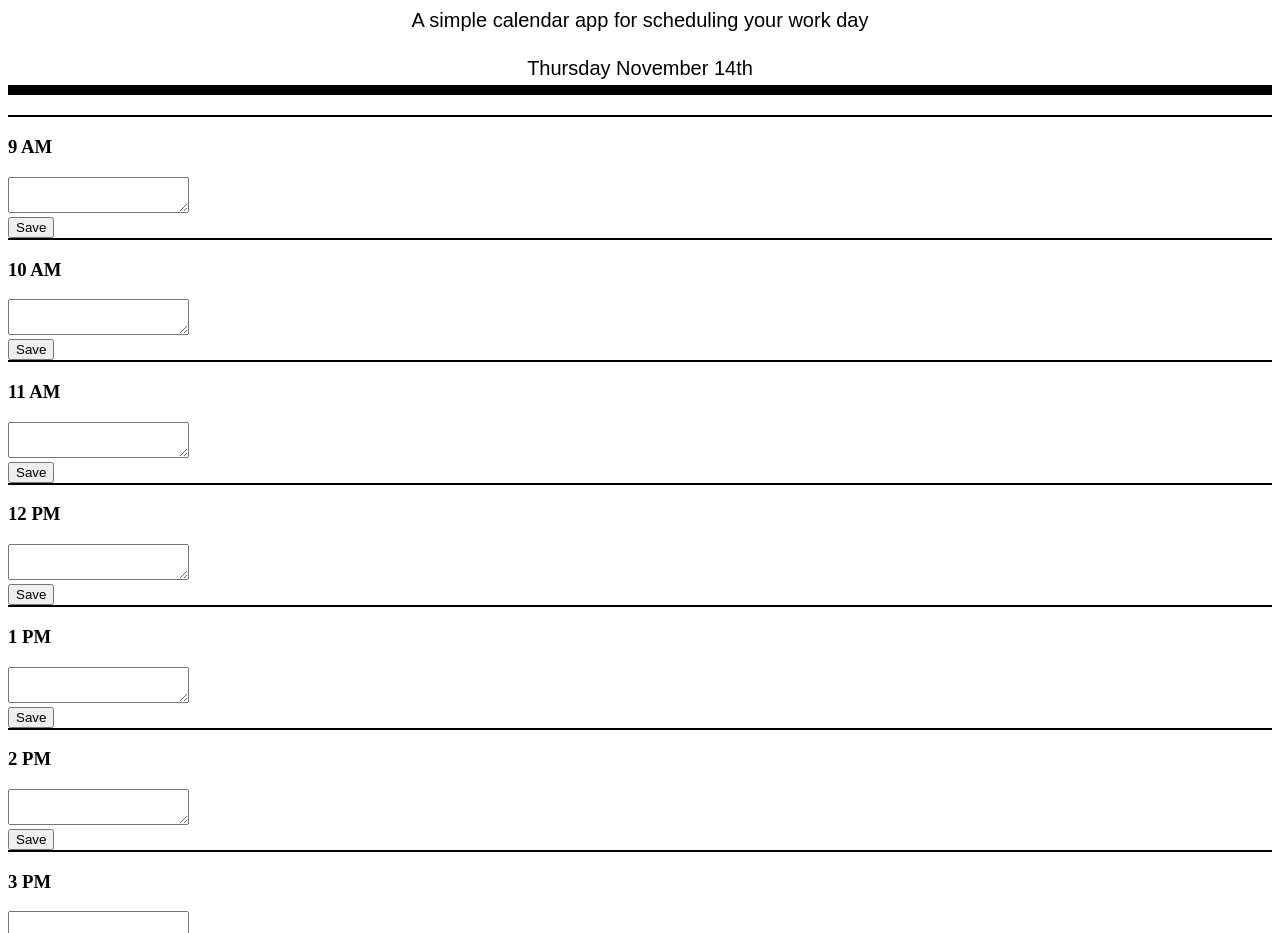
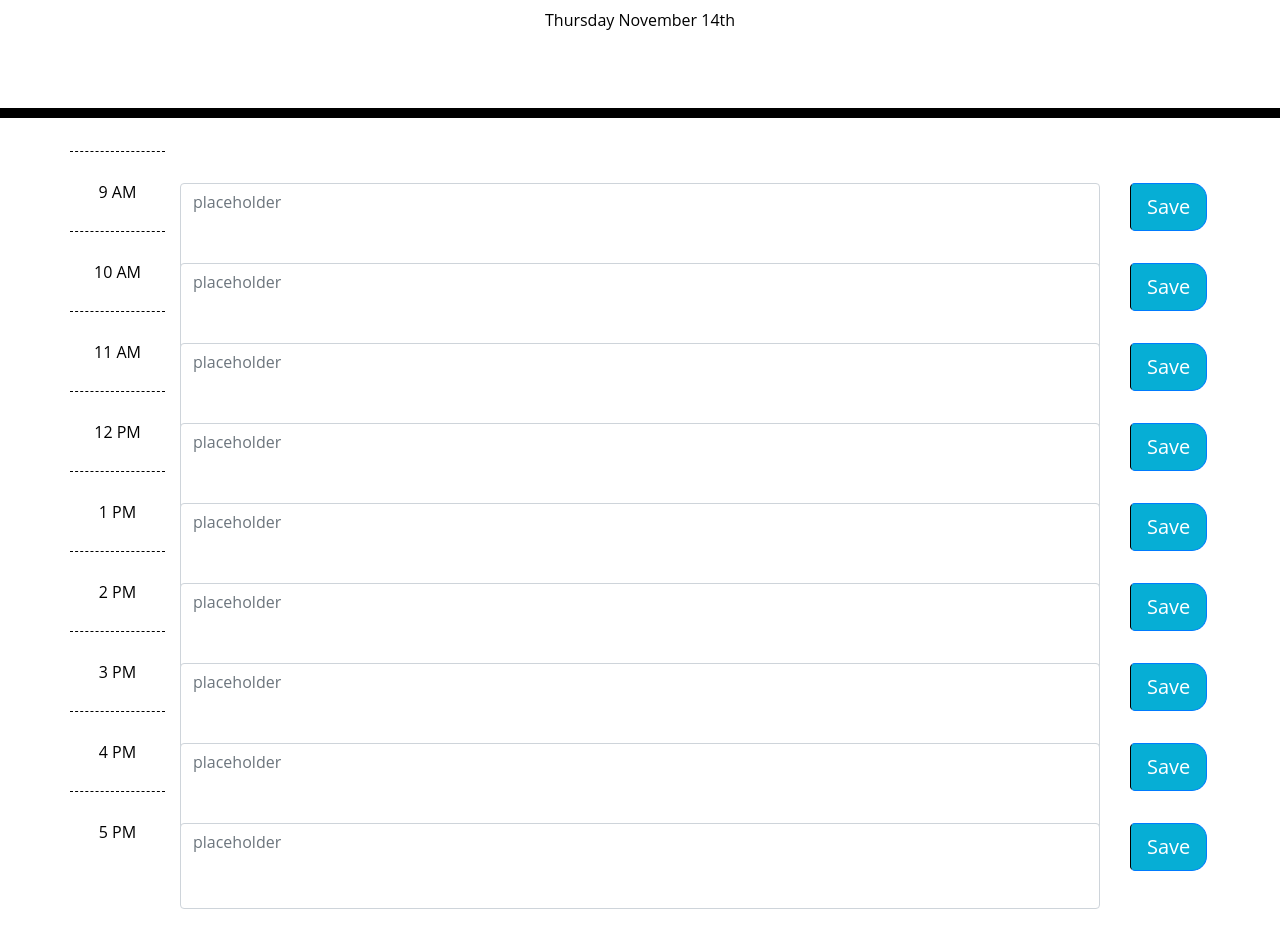
Before and after one commit to tshivers/day-planner, a plain HTML site: page index.html in a window 1280 px wide. Shown: the part 140-1073 px from the top of the page. Drawn offline with nearby package versions, Linux system fonts and the light colour scheme.

Commit message:
adding modified index.html index.js and styles.css

```diff
--- a/index.html
+++ b/index.html
@@ -1,17 +1,20 @@
 <!DOCTYPE html>
 <html lang="en">
 <head>
+    <!-- Required meta tags -->
     <meta charset="UTF-8">
     <meta name="viewport" content="width=device-width, initial-scale=1.0">
     <meta http-equiv="X-UA-Compatible" content="ie=edge">
-    <link href="https://fonts.googleapis.com/css?family=Amatic+SC:700|Josefin+Sans&display=swap" rel="stylesheet"/>
-    <link rel="stylesheet" href="https://stackpath.bootstrapcdn.com/font-awesome/4.7.0/css/font-awesome.min.css"/>
-    <script src="https://maxcdn.bootstrapcdn.com/bootstrap/3.4.0/js/bootstrap.min.js"></script>
-    <script src="https://ajax.googleapis.com/ajax/libs/jquery/3.4.1/jquery.min.js"></script>
 
+    <!-- Added Bootstrap CDN for styling functionality-->
+    <link rel="stylesheet" href="https://stackpath.bootstrapcdn.com/bootstrap/4.3.1/css/bootstrap.min.css"
+    integrity="sha384-ggOyR0iXCbMQv3Xipma34MD+dH/1fQ784/j6cY/iJTQUOhcWr7x9JvoRxT2MZw1T" crossorigin="anonymous"/>
 
+    <!-- Linked CSS -->
     <link rel="stylesheet" type="text/css" href="styles.css">
 
+    <!-- Added moment.js for time/date referrence/functionality-->
+    <script src="https://cdnjs.cloudflare.com/ajax/libs/moment.js/2.24.0/moment.min.js"></script>
     <title>Work Day Scheduler</title>
 </head>
 
@@ -21,60 +24,107 @@
         <p class="day-app">A simple calendar app for scheduling your work day</p>
         <p id="currentDay"></p>
     </header>
+
     <div class="container">
+        <div class="time-block">
             <div class="row">
-            <div class="col-1="><h3>9 AM</h3>
-                <div class="col-9">
-                    <textarea class="form" id="formTextarea1" rows="2"></textarea>
-            <div class="col-2"><button type="button" class="btn btn-primary btn-lg saveBtn nine">Save</button>
+                <div class="col-1 hour">
+                    <p>9 AM</p>
+                </div>
+                <div class="col-10 text-input">
+                    <textarea class="form-control" id="formControlTextarea1" placeholder="placeholder" rows="3"></textarea>
+                </div>
+                <div class="col-md-1 saveButton">
+                    <button type="button" class="btn btn-primary btn-lg saveBtn nineSave">Save</button>
+                </div>
             </div>
             <div class="row">
-            <div class="col-1="><h3>10 AM</h3>
-                <div class="col-9">
-                    <textarea class="form" id="formTextarea2" rows="2"></textarea>
-                <div class="col-2"><button type="button" class="btn btn-primary btn-lg saveBtn ten">Save</button>
+                <div class="col-1 hour">
+                    <p>10 AM</p>
+                </div>
+                <div class="col-10 text-input">
+                    <textarea class="form-control" id="formControlTextarea1" placeholder="placeholder" rows="3"></textarea>
+                </div>
+                <div class="col-md-1 saveButton">
+                    <button type="button" class="btn btn-primary btn-lg saveBtn nineSave">Save</button>
+                </div>
             </div>
             <div class="row">
-            <div class="col-1="><h3>11 AM</h3>
-                <div class="col-9">
-                    <textarea class="form" id="formTextarea3" rows="2"></textarea>
-                <div class="col-2"><button type="button" class="btn btn-primary btn-lg saveBtn eleven">Save</button>
+                <div class="col-1 hour">
+                    <p>11 AM</p>
+                </div>
+                <div class="col-10 text-input">
+                    <textarea class="form-control" id="formControlTextarea1" placeholder="placeholder" rows="3"></textarea>
+                </div>
+                <div class="col-md-1 saveButton">
+                    <button type="button" class="btn btn-primary btn-lg saveBtn nineSave">Save</button>
+                </div>
             </div>
             <div class="row">
-            <div class="col-1="><h3>12 PM</h3>
-                <div class="col-9">
-                    <textarea class="form" id="formTextarea4" rows="2"></textarea>
-                <div class="col-2"><button type="button" class="btn btn-primary btn-lg saveBtn noon">Save</button>
+                <div class="col-1 hour">
+                    <p>12 PM</p>
+                </div>
+                <div class="col-10 text-input">
+                    <textarea class="form-control" id="formControlTextarea1" placeholder="placeholder" rows="3"></textarea>
+                </div>
+                    <div class="col-md-1 saveButton">
+                        <button type="button" class="btn btn-primary btn-lg saveBtn nineSave">Save</button>
+                </div>
             </div>
                 <div class="row">
-            <div class="col-1="><h3>1 PM</h3>
-                <div class="col-9">
-                    <textarea class="form" id="formTextarea5" rows="2"></textarea>
-                <div class="col-2"><button type="button" class="btn btn-primary btn-lg saveBtn one">Save</button>
+                    <div class="col-1 hour">
+                        <p>1 PM</p>
+                    </div>
+                    <div class="col-10 text-input">
+                        <textarea class="form-control" id="formControlTextarea1" placeholder="placeholder" rows="3"></textarea>
+                    </div>
+                    <div class="col-md-1 saveButton">
+                        <button type="button" class="btn btn-primary btn-lg saveBtn nineSave">Save</button>
+                    </div>
             </div>
                 <div class="row">
-            <div class="col-1="><h3>2 PM</h3>
-                <div class="col-9">
-                    <textarea class="form" id="formTextarea6" rows="2"></textarea>
-                <div class="col-2"><button type="button" class="btn btn-primary btn-lg saveBtn two">Save</button>
+                    <div class="col-1 hour">
+                        <p>2 PM</p>
+                    </div>
+                    <div class="col-10 text-input">
+                        <textarea class="form-control" id="formControlTextarea1" placeholder="placeholder" rows="3"></textarea>
+                    </div>
+                    <div class="col-md-1 saveButton">
+                        <button type="button" class="btn btn-primary btn-lg saveBtn nineSave">Save</button>
+                    </div>
             </div>
                 <div class="row">
-            <div class="col-1="><h3>3 PM</h3>
-                <div class="col-9">
-                    <textarea class="form" id="formTextarea7" rows="2"></textarea>
-                <div class="col-2"><button type="button" class="btn btn-primary btn-lg saveBtn three">Save</button>
+                    <div class="col-1 hour">
+                        <p>3 PM</p>
+                    </div>
+                    <div class="col-10 text-input">
+                        <textarea class="form-control" id="formControlTextarea1" placeholder="placeholder" rows="3"></textarea>
+                    </div>
+                    <div class="col-md-1 saveButton">
+                        <button type="button" class="btn btn-primary btn-lg saveBtn nineSave">Save</button>
+                    </div>
             </div>
             <div class="row">
-            <div class="col-1="><h3>4 PM</h3>
-                <div class="col-9">
-                    <textarea class="form" id="formTextarea8" rows="2"></textarea>
-                <div class="col-2"><button type="button" class="btn btn-primary btn-lg saveBtn four">Save</button>
+                <div class="col-1 hour">
+                    <p>4 PM</p>
+                </div>
+                <div class="col-10 text-input">
+                    <textarea class="form-control" id="formControlTextarea1" placeholder="placeholder" rows="3"></textarea>
+                </div>
+                <div class="col-md-1 saveButton">
+                    <button type="button" class="btn btn-primary btn-lg saveBtn nineSave">Save</button>
+                </div>
             </div>
                 <div class="row">
-            <div class="col-1="><h3>5 PM</h3>
-                <div class="col-9">
-                    <textarea class="form" id="formTextarea9" rows="2"></textarea>
-                <div class="col-2"><button type="button" class="btn btn-primary btn-lg saveBtn five">Save</button>
+                    <div class="col-1 hour">
+                        <p>5 PM</p>
+                    </div>
+                    <div class="col-10 text-input">
+                        <textarea class="form-control" id="formControlTextarea1" placeholder="placeholder" rows="3"></textarea>
+                    </div>
+                    <div class="col-md-1 saveButton">
+                        <button type="button" class="btn btn-primary btn-lg saveBtn nineSave">Save</button>
+                </div>
             </div>
         </div>
     </div>
@@ -90,6 +140,8 @@
             var mainDate = document.getElementById('currentDay');
             mainDate.innerHTML = currentDate;
             </script>
+
+    <script src="index.js"></script>
     </div>
 </body>
 </html>
--- a/index.js
+++ b/index.js
@@ -0,0 +1,23 @@
+/*
+document.querySelector('.time-block')
+var div=document.querySelector('.time-block')
+*/
+
+// function to call calendar events using local storage
+$(document).ready(function() {
+    function renderCalendarEvents() {
+
+    var inputObject = {
+        nine: localStorage.getItem("nine"),
+        ten: localStorage.getItem("ten"),
+        eleven: localStorage.getItem("eleven"),
+        noon: localStorage.getItem("noon"),
+        one: localStorage.getItem("one"),
+        two: localStorage.getItem("two"),
+        three: localStorage.getItem("three"),
+        four: localStorage.getItem("four"),
+        five: localStorage.getItem("five"),
+    }
+
+    var keys =
+};
--- a/styles.css
+++ b/styles.css
@@ -1,4 +1,4 @@
-h1 {
+/*h1 {
     text-align: center;
     font-family: Arial, Helvetica, sans-serif;
     font-size: 60px;
@@ -23,4 +23,75 @@ p {
     background-color: #ffffff;
     color: #000000;
     border-top: 2px solid #000000;
-}
+}*/
+body {
+    font-family: 'Open Sans', sans-serif;
+    font-size: 16px;
+    line-height: 1;
+  }
+
+  textarea{
+    background: transparent;
+    border: none;
+    resize: none;
+    color: #000000;
+    border-left: 1px solid black;
+    padding: 10px;
+  }
+
+  .jumbotron {
+    text-align: center;
+    background-color: transparent;
+    color: black;
+    border-radius: 0;
+    border-bottom: 10px solid black;
+  }
+
+  .description{
+    white-space: pre-wrap;
+  }
+
+  .time-block{
+    text-align: center;
+    border-radius: 15px;
+  }
+
+  .row {
+    white-space: pre-wrap;
+    height: 80px;
+    border-top: 1px solid white;;
+  }
+
+  .hour {
+    background-color: #ffffff;
+    color: #000000;
+    border-top: 1px dashed #000000;
+  }
+
+  .past {
+    background-color: #d3d3d3;
+    color: white;
+  }
+
+  .present {
+    background-color: #ff6961;
+    color: white;
+  }
+
+  .future {
+    background-color: #77dd77;
+    color: white;
+  }
+
+  .saveBtn {
+    border-left: 1px solid black;
+    border-top-right-radius: 15px;
+    border-bottom-right-radius: 15px;
+    background-color: #06AED5;
+    color: white;
+  }
+
+  .saveBtn i:hover {
+    font-size: 20px;
+    transition: all .3s ease-in-out;
+  }
```
Lines whose indentation alone changed are shown as unchanged.
